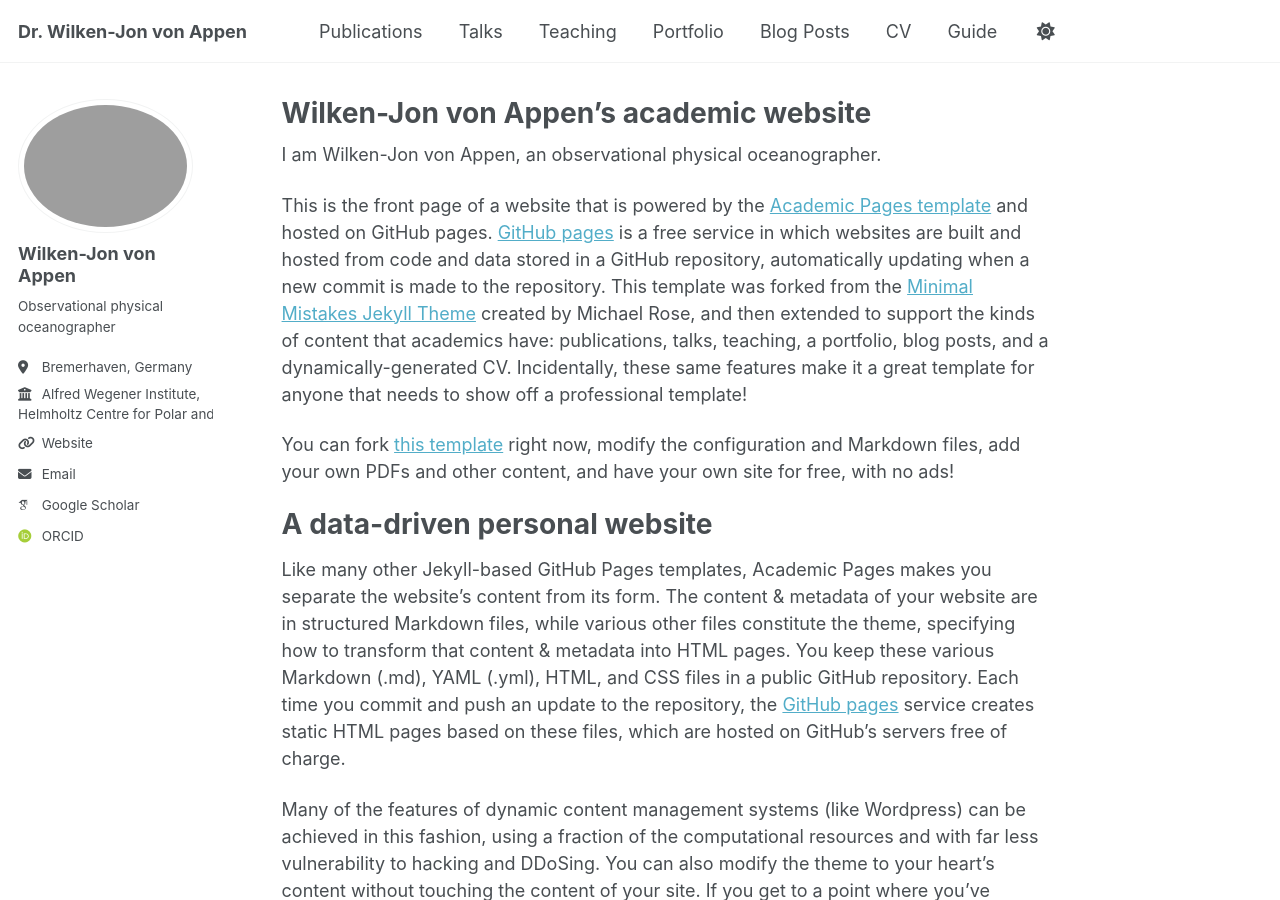
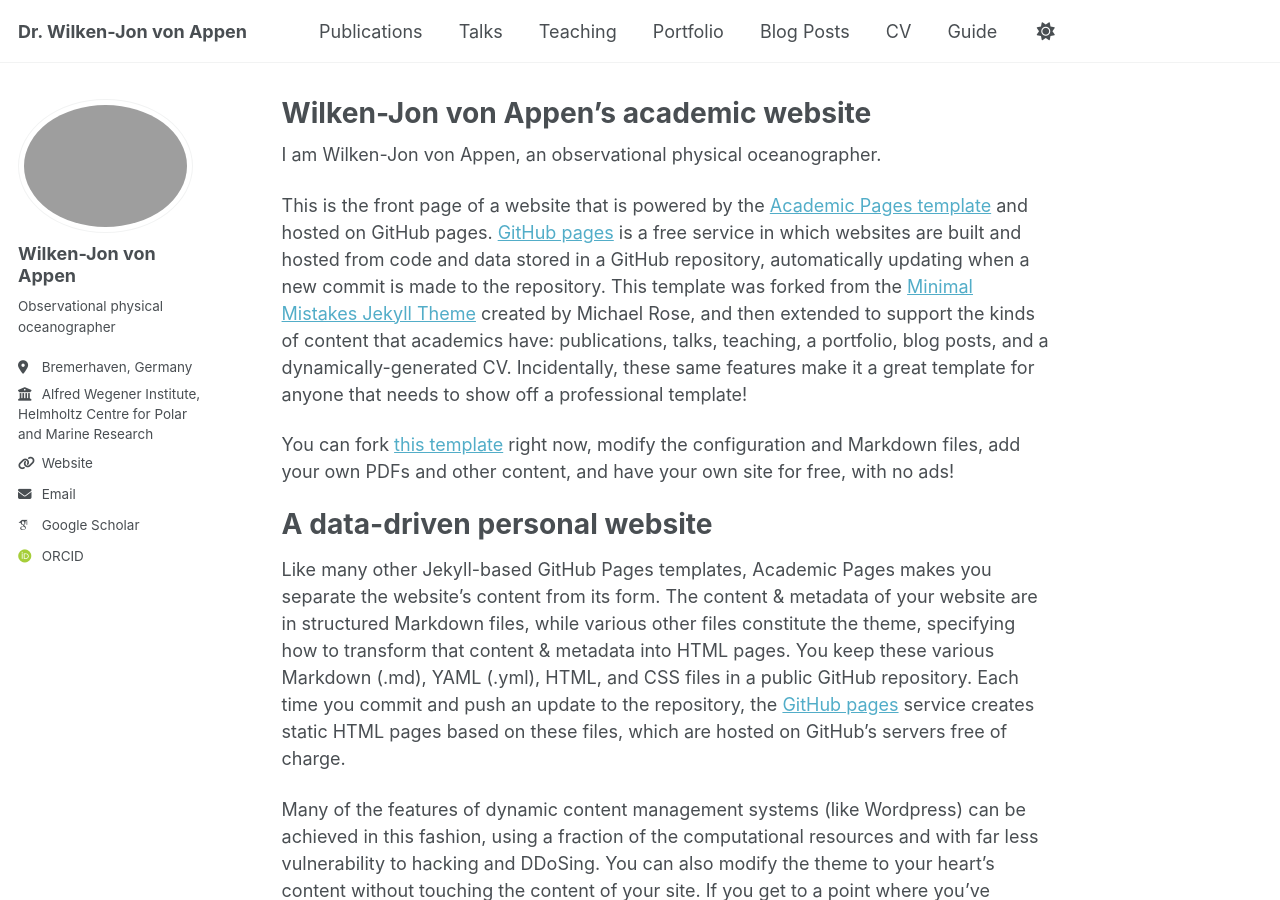
Before and after one commit to wjvappen/wjvappen, a Jekyll site: the page built from _pages/about.md, in a window 1280 px wide and 900 px high. Built offline with Jekyll 4.4.1, drawn with Linux system fonts in a browser that asks for light colours; some web fonts are replaced; a script bundle is joined from its source files by our own code; library files that are not in the unit come from our copies.

```diff
--- a/_config.yml
+++ b/_config.yml
@@ -28,7 +28,7 @@ author:
   pronouns         : # example: "he/him"
   bio              : "Observational physical oceanographer"
   location         : "Bremerhaven, Germany"
-  employer         : "Alfred Wegener Institute, <br>Helmholtz Centre for Polar and Marine Research"
+  employer         : "Alfred Wegener Institute,<br>Helmholtz Centre for Polar<br>and Marine Research"
   uri              : "https://www.awi.de/en/about-us/organisation/staff/single-view/wilken-jon-von-appen.html"# URL
   email            : "Wilken-Jon.von.Appen@awi.de"
 
```
